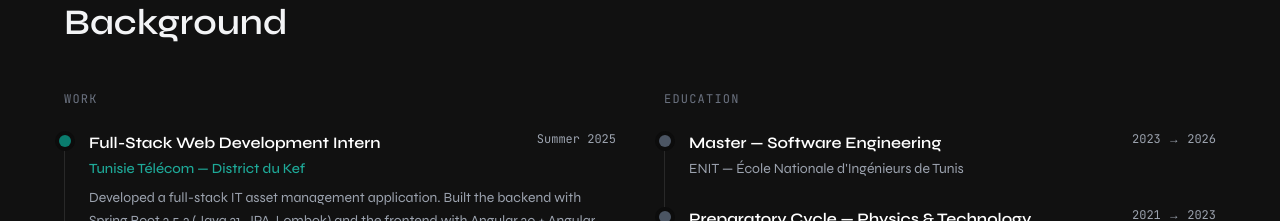
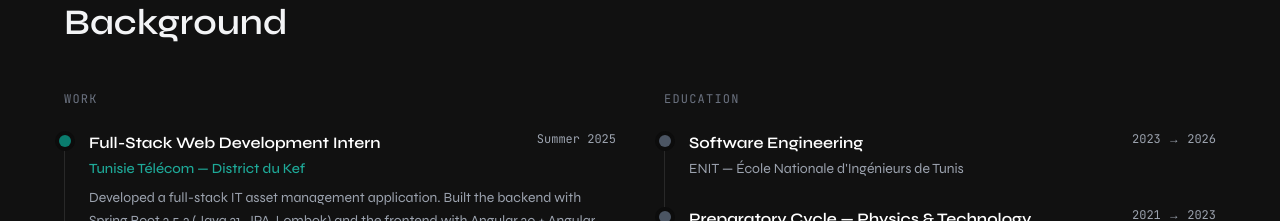
Before and after one commit to dhieeddine/portfolio, a Next.js app: page / in a window 1280 px wide. Shown: the part 2560-2781 px from the top of the page. Built offline with nearby package versions, Linux system fonts and the light colour scheme; no server answers.

Commit message:
fix in the information of the degree

```diff
--- a/components/sections/About.tsx
+++ b/components/sections/About.tsx
@@ -26,7 +26,7 @@ export function About() {
           </div>
           <div className="mt-8 flex flex-wrap gap-3">
             <a
-              href="https://linkedin.com/in/dhiaeddine-barhoumi"
+              href="https://www.linkedin.com/in/dhia-eddine-barhoumi-511b5b360"
               target="_blank"
               rel="noopener noreferrer"
               className="flex items-center gap-2 px-4 py-2 rounded-lg border border-gray-200 dark:border-white/10 text-sm hover:border-teal-400 transition-colors"
@@ -45,9 +45,9 @@ export function About() {
         {/* Stats */}
         <div className="grid grid-cols-2 gap-4">
           {[
-            { value: "5+",   label: "GitHub Projects" },
+            { value: "5+", label: "GitHub Projects" },
             { value: "~98%", label: "YOLO model accuracy" },
-            { value: "2",    label: "Certifications" },
+            { value: "2", label: "Certifications" },
             { value: "2026", label: "Expected graduation" },
           ].map(({ value, label }) => (
             <div
--- a/components/sections/Experience.tsx
+++ b/components/sections/Experience.tsx
@@ -11,7 +11,7 @@ const EXPERIENCE = [
 
 const EDUCATION = [
   {
-    degree: "Master — Software Engineering",
+    degree: "Software Engineering",
     school: "ENIT — École Nationale d'Ingénieurs de Tunis",
     period: "2023 → 2026",
     note: null,
@@ -88,7 +88,7 @@ export function Experience() {
                   <div key={cert.name} className="flex items-center gap-4 p-3 rounded-xl border border-gray-100 dark:border-white/8 bg-white dark:bg-white/3">
                     <div className="w-8 h-8 rounded-lg bg-teal-50 dark:bg-teal-500/10 flex items-center justify-center shrink-0">
                       <svg width="14" height="14" viewBox="0 0 24 24" fill="none" stroke="#0a7c6e" strokeWidth="2" strokeLinecap="round" strokeLinejoin="round">
-                        <circle cx="12" cy="8" r="6"/><path d="M15.477 12.89L17 22l-5-3-5 3 1.523-9.11"/>
+                        <circle cx="12" cy="8" r="6" /><path d="M15.477 12.89L17 22l-5-3-5 3 1.523-9.11" />
                       </svg>
                     </div>
                     <div className="flex-1 min-w-0">
```
